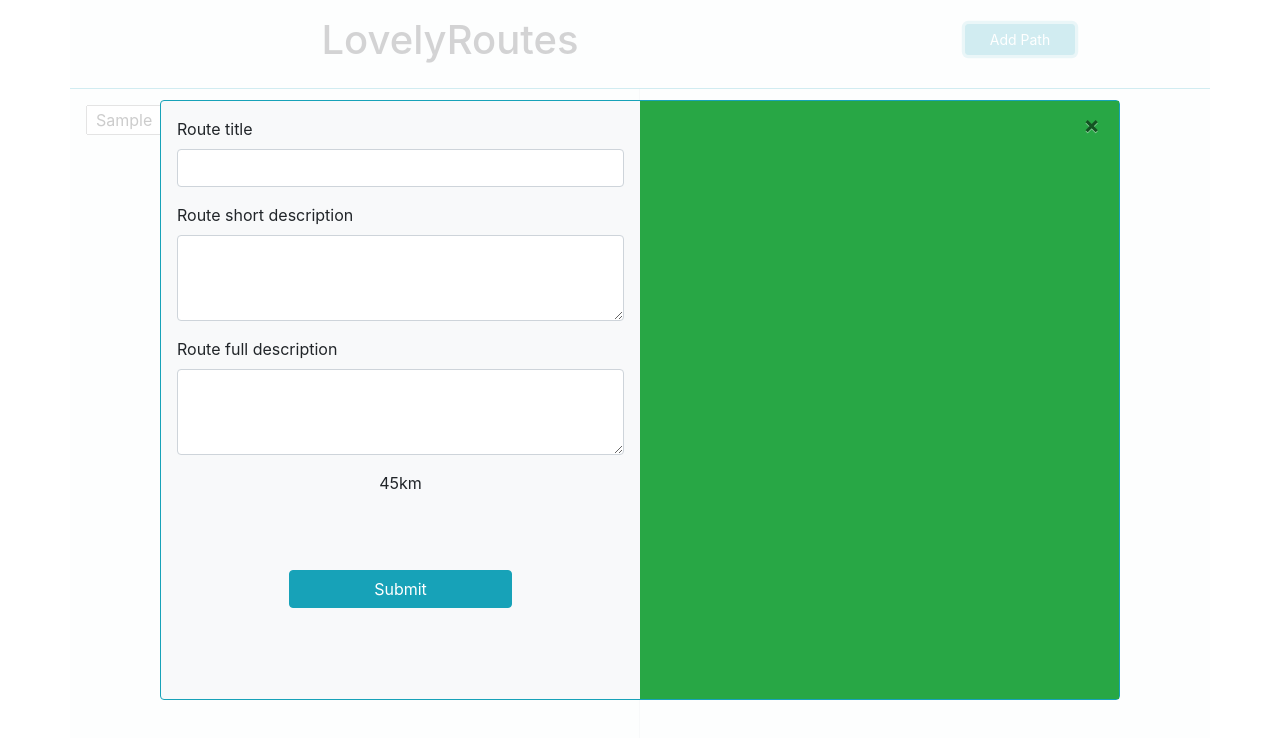
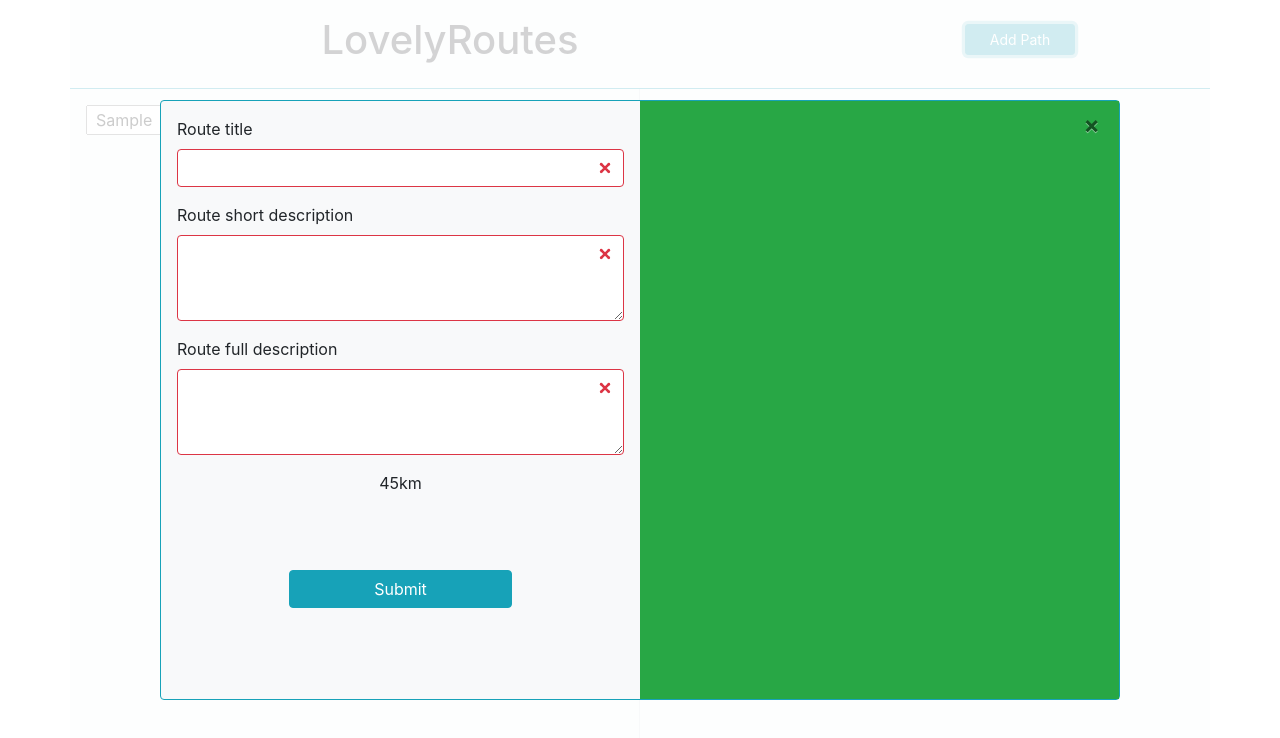
Before and after one commit to ivan-kolesen/lovely-routes, a React (Create React App) app: page / in a window 1280 px wide. Both pictures are taken after typing "Sample" into the empty fields and a click on the button "Add Path". Shown: the top 738 px of the page. Built offline with nearby package versions, Linux system fonts and the light colour scheme.

Commit message:
feat: handle form

```diff
--- a/src/App.js
+++ b/src/App.js
@@ -57,10 +57,12 @@ class App extends Component {
             onRemoveRoute={this.handleRemoveRoute}
           />
         </div>
-        <Popup
-          isPopUpOpened={this.state.isPopUpOpened}
-          onCloseBtn={this.handleCloseBtn}
-        />
+        {this.state.isPopUpOpened ? (
+          <Popup
+            isPopUpOpened={this.state.isPopUpOpened}
+            onCloseBtn={this.handleCloseBtn}
+          />
+        ) : null}
       </Fragment>
     );
   }
--- a/src/Popup.jsx
+++ b/src/Popup.jsx
@@ -1,41 +1,78 @@
 import React, { Component } from "react";
 
 class Popup extends Component {
-  getClassName = () => {
-    const display = this.props.isPopUpOpened ? "d-flex" : "d-none";
-    return `position-absolute justify-content-center align-items-center w-100 h-100 ${display}`;
+  state = {
+    isSelected: false,
+    isFavourite: false,
+    length: "8km"
   };
+
+  handleInputChange = event => {
+    const target = event.target;
+    const value = target.value;
+    const name = target.name;
+
+    this.setState({
+      [name]: value
+    });
+  };
+
+  handleSubmit = () => {};
 
   render() {
     return (
       <div
-        className={this.getClassName()}
+        className="d-flex position-absolute justify-content-center align-items-center w-100 h-100"
         style={{ backgroundColor: "rgba(255,255,255,0.8)", top: 0 }}
       >
         <div className="position-absolute row w-75 h-75 bg-light border border-info rounded">
           <form
-            className="d-flex flex-column col-lg-6 h-100 p-3"
+            className="d-flex flex-column col-lg-6 h-100 p-3 was-validated"
+            noValidate=""
             style={{ overflow: "hidden" }}
           >
             <div className="form-group">
               <label htmlFor="inputTitle">Route title</label>
-              <input type="text" className="form-control" id="inputTitle" />
+              <input
+                type="text"
+                className="form-control"
+                id="inputTitle"
+                name="title"
+                onChange={this.handleInputChange}
+                required
+              />
             </div>
             <div className="form-group">
               <label htmlFor="inputShortDesc">Route short description</label>
               <textarea
                 className="form-control"
                 id="inputShortDesc"
+                name="shortDesc"
+                onChange={this.handleInputChange}
                 rows="3"
                 maxLength="160"
+                required
               />
             </div>
             <div className="form-group">
               <label htmlFor="inputFullDesc">Route full description</label>
-              <textarea className="form-control" id="inputShortDesc" rows="3" />
+              <textarea
+                className="form-control"
+                id="inputShortDesc"
+                name="fullDesc"
+                onChange={this.handleInputChange}
+                rows="3"
+                required
+              />
             </div>
             <div className="text-center">45km</div>
-            <button type="submit" className="btn btn-info w-50 m-auto">
+            <button
+              type="button"
+              className="btn btn-info w-50 m-auto"
+              onClick={() => {
+                this.handleSubmit();
+              }}
+            >
               Submit
             </button>
           </form>
```
